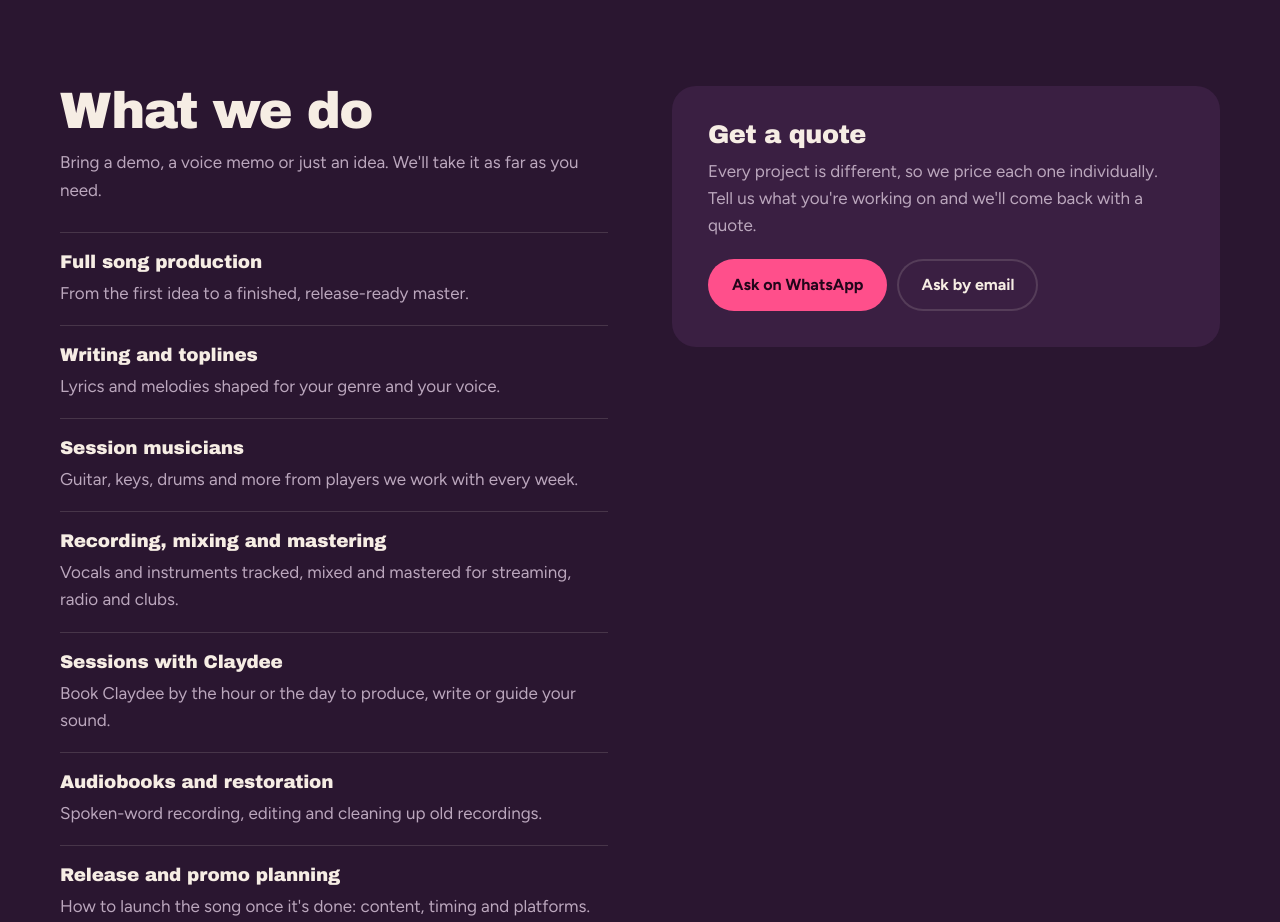
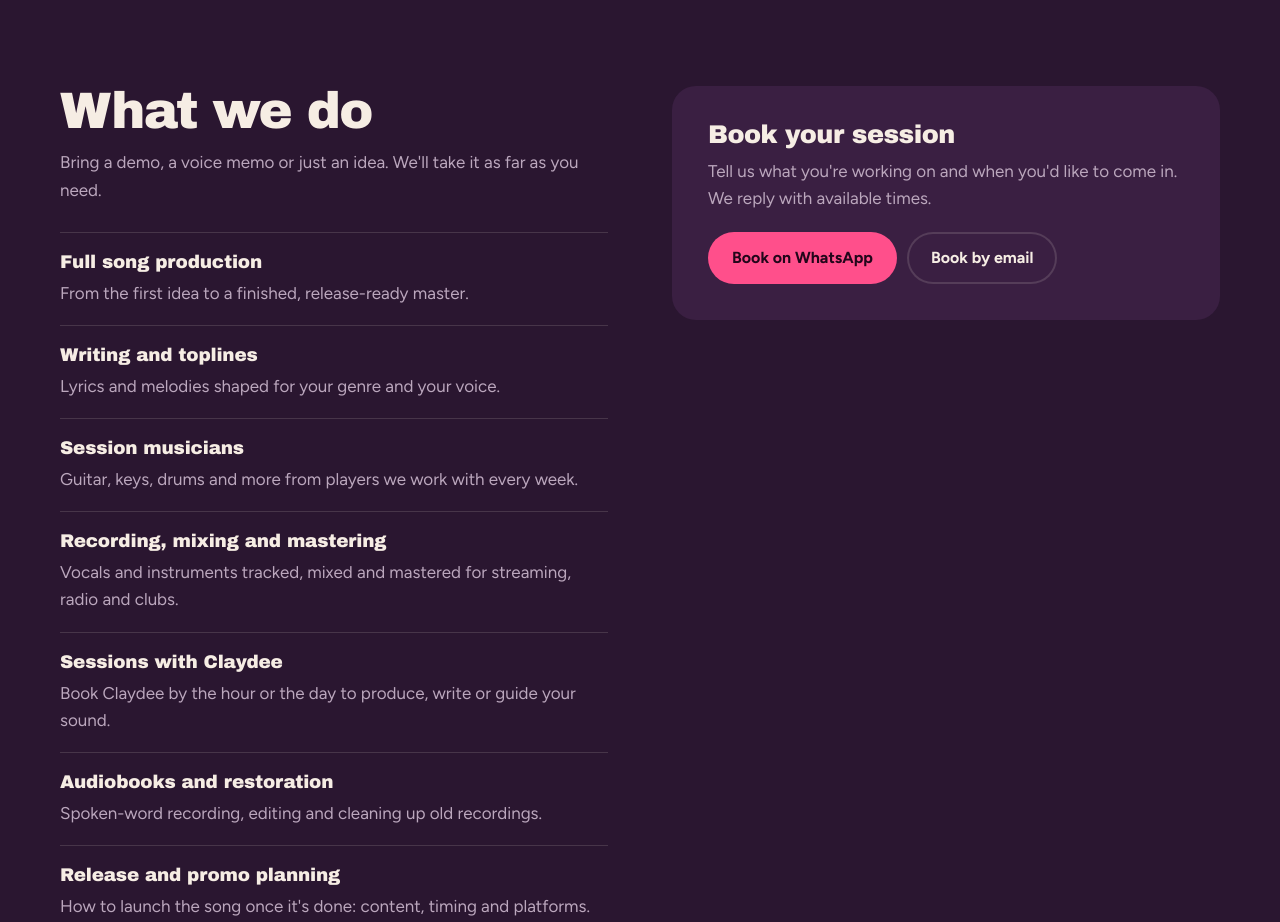
Before and after one commit to Innoviqor/CLAYDEE, a plain HTML site: page index.html in a window 1280 px wide. Shown: the part 4060-4982 px from the top of the page. Drawn offline with Linux system fonts and the light colour scheme; a web font is replaced by a local one.

Commit message:
Services: replace quote box with Book your session
Co-Authored-By: Claude Opus 5.5 <noreply@anthropic.com>
Claude-Session: https://claude.ai/code/session_01FscFknTJxz7YACUqE1vzZz

```diff
--- a/index.html
+++ b/index.html
@@ -216,11 +216,11 @@
         </ul>
       </div>
       <div class="quote">
-        <h3>Get a quote</h3>
-        <p>Every project is different, so we price each one individually. Tell us what you're working on and we'll come back with a quote.</p>
+        <h3>Book your session</h3>
+        <p>Tell us what you're working on and when you'd like to come in. We reply with available times.</p>
         <div class="quote-cta">
-          <a class="btn btn-pink" href="https://wa.me/306945585484?text=Hi%2C%20I%27d%20like%20a%20quote%20for%20a%20project%20at%20Claydee%27s%20Studio." target="_blank" rel="noopener">Ask on WhatsApp</a>
-          <a class="btn btn-ghost" href="mailto:studio@claydee.com?subject=Quote%20request">Ask by email</a>
+          <a class="btn btn-pink" href="https://wa.me/306945585484?text=Hi%2C%20I%27d%20like%20to%20book%20a%20session%20at%20Claydee%27s%20Studio." target="_blank" rel="noopener">Book on WhatsApp</a>
+          <a class="btn btn-ghost" href="mailto:studio@claydee.com?subject=Session%20booking">Book by email</a>
         </div>
       </div>
     </div>
```
